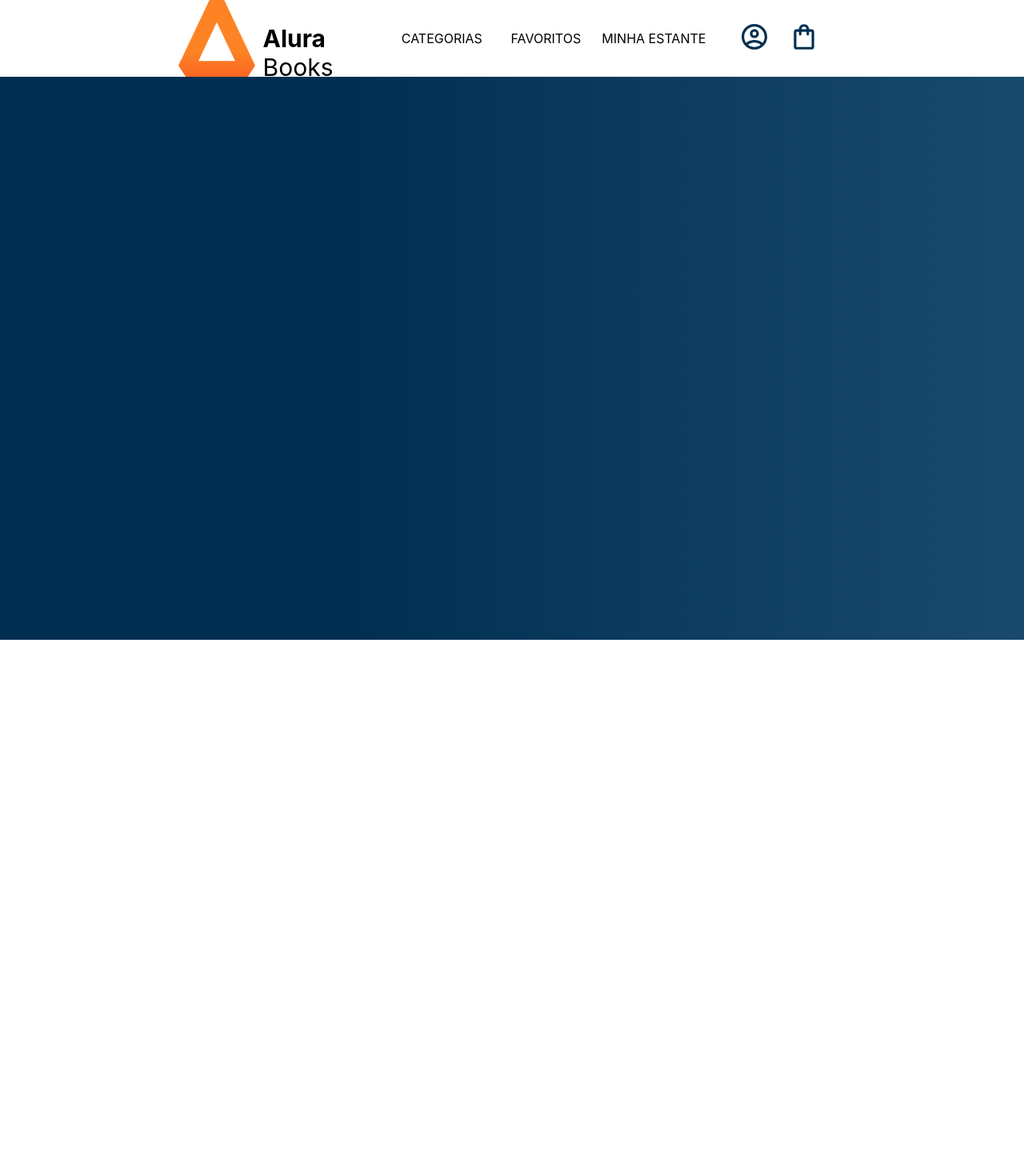
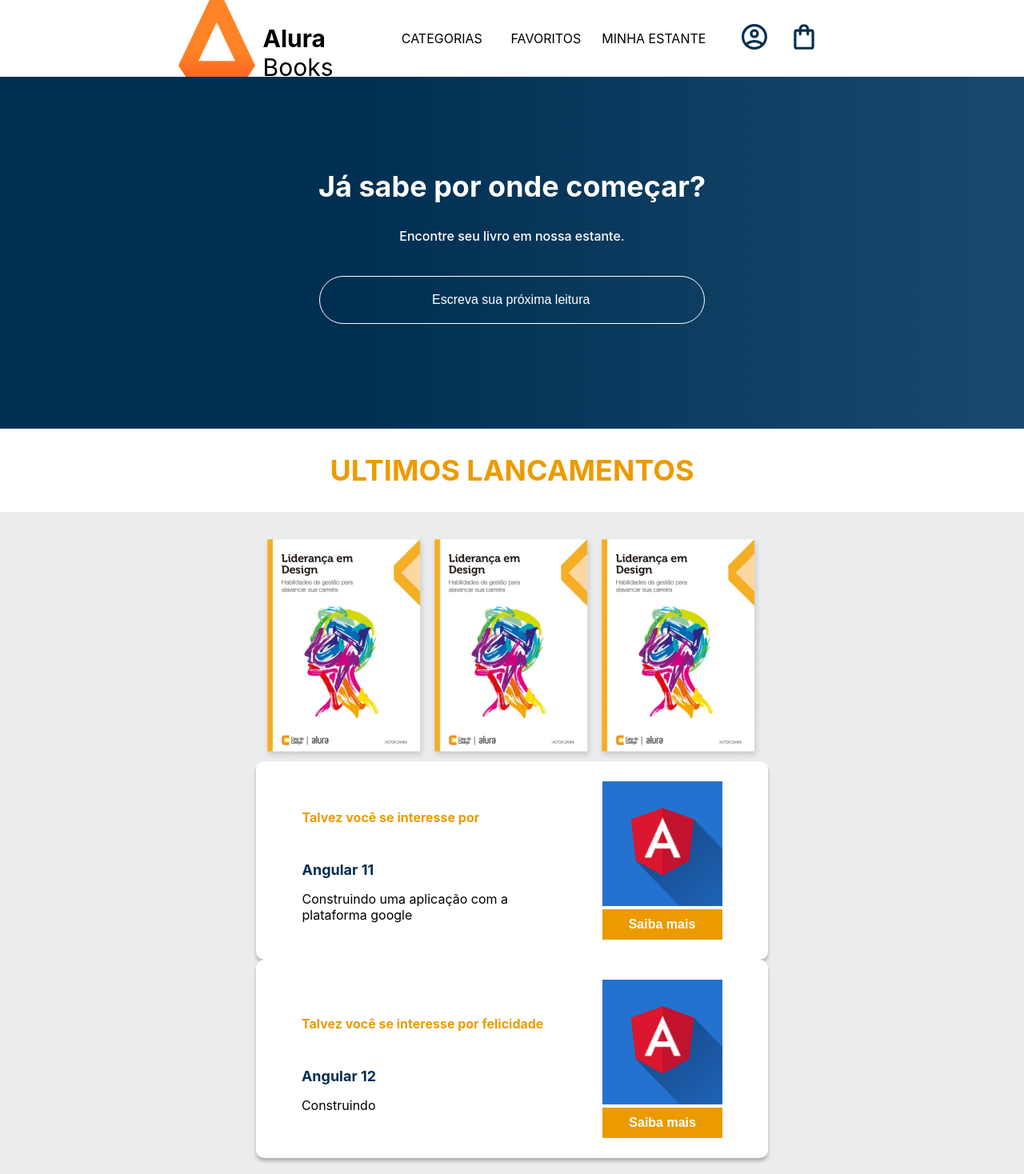
Before and after one commit to Raidejunior/alura-books, a React (Create React App) app: page / in a window 1280 px wide. Shown: the whole page at 80% size. Before the commit the page ends 800 px from the top, so only its background shows below. Built offline with nearby package versions, Linux system fonts and the light colour scheme.

Commit message:
up: Alterações front-end

```diff
--- a/src/App.js
+++ b/src/App.js
@@ -1,21 +1,20 @@
 import Header from './componentes/Header';
 import styled from 'styled-components';
+import Pesquisa from './componentes/Pesquisa';
+import UltimosLancamentos from './componentes/UltimosLancamentos';
 
 const AppContainer = styled.div`
-
     width: 100vw;
     height: 100vh;
     background-image: linear-gradient(90deg, #002F52 35%, #326589 165%);
-
-  li {
-    list-style: none;
-  }
 `
 
 function App() {
   return (
     <AppContainer>
       <Header />
+      <Pesquisa />
+      <UltimosLancamentos />
     </AppContainer>
   );
 }
--- /dev/null
+++ b/src/componentes/CardRecomenda/index.js
@@ -0,0 +1,63 @@
+import styled from "styled-components"
+import { Titulo } from "../Titulo"
+
+const Card = styled.div`
+    align-items: center;
+    background-color: #FFF;
+    box-shadow: 0px 4px 4px rgba(0, 0, 0, 0.25);
+    border-radius: 10px;
+    display: flex;
+    margin: 0 auto;
+    max-width: 600px;
+    padding: 25px 20px;
+    justify-content: space-around;
+    width: 100%;
+`
+
+const Botao = styled.button`
+    background-color: #EB9B00;
+    color: #FFF;
+    padding: 10px 0px;
+    font-size: 16px;
+    border: none;
+    font-weight: 900;
+    display: block;
+    text-align: center;
+    width: 150px;
+    &:hover {
+        cursor: pointer;
+    }
+`
+
+const Descricao = styled.p`
+    max-width: 300px;
+`
+
+const Subtitulo = styled.h4`
+    color: #002F52;
+    font-size: 18px;
+    font-weight: bold;
+    margin: 15px 0;
+`
+
+const ImgLivro = styled.img`
+    width: 150px;
+`
+
+function CardRecomenda( { titulo, subtitulo, descricao, img } ) {
+    return (
+        <Card>
+            <div>
+                <Titulo tamanhoFonte="16px" cor="#EB9B00" alinhamento="left">{ titulo }</Titulo>
+                <Subtitulo>{ subtitulo }</Subtitulo>
+                <Descricao>{ descricao }</Descricao>
+            </div>
+            <div>
+                <ImgLivro src={ img }/>
+                <Botao>Saiba mais</Botao>
+            </div>
+        </Card>
+    )
+}
+
+export default CardRecomenda
--- /dev/null
+++ b/src/componentes/Input/index.js
@@ -0,0 +1,20 @@
+import styled from "styled-components"
+
+const Input = styled.input`
+        order: 1px solid #FFF;
+        background: transparent;
+        border: 1px solid #FFF;
+        padding: 20px 140px;
+        border-radius: 50px;
+        width: 200px;
+        color: #FFF;
+        font-size: 16px;
+        margin-bottom: 10px;
+
+        &::placeholder {
+                color: #FFF;
+                font-size: 16px;
+        }
+`
+
+export default Input
--- /dev/null
+++ b/src/componentes/Pesquisa/dadosPesquisa.js
@@ -0,0 +1,9 @@
+import livro from '../../imagens/livro.png'
+
+export const livros = [
+    {nome: 'Liderança em Design', id: 1, src: livro},
+    {nome: 'Liderança em UX', id: 1, src: livro},
+    {nome: 'Javascript Assertivo', id: 2, src: livro},
+    {nome: 'Cangaceiro em Javascript', id: 3, src: livro},
+    {nome: 'Aventureiros do Java', id: 4, src: livro},
+]
--- /dev/null
+++ b/src/componentes/Pesquisa/index.js
@@ -0,0 +1,76 @@
+import Input from '../Input'
+import styled from 'styled-components'
+import { useState } from 'react'
+import { livros } from './dadosPesquisa'
+
+const PesquisaContainer = styled.section`
+        background-image: linear-gradient(90deg, #002F52 35%, #326589 165%);
+        color: #FFF;
+        text-align: center;
+        padding: 85px 0;
+        height: 270px;
+        width: 100%;
+`
+
+const Titulo = styled.h2`
+        color: #FFF;
+        font-size: 36px;
+        text-align: center;
+        width: 100%;
+`
+
+const Subtitulo = styled.h3`
+        font-size: 16px;
+        font-weight: 500;
+        margin-bottom: 40px;
+`
+
+const Resultado = styled.div`
+    display: flex;
+    justify-content: center;
+    align-items: center;
+    margin-bottom: 20px;
+    cursor: pointer;
+    p {
+        width: 200px;
+    }
+    img {
+        width: 100px;
+    }
+    &:hover {
+        border: 1px solid white;
+    }
+`
+
+function Pesquisa() {
+        const [livrosPesquisados, setLivrosPesquisados] = useState([])
+
+
+    return (
+        <PesquisaContainer>
+            <Titulo>Já sabe por onde começar?</Titulo>
+            <Subtitulo>Encontre seu livro em nossa estante.</Subtitulo>
+            <Input
+                placeholder="Escreva sua próxima leitura"
+                onBlur={evento => {
+                        const textoDigitado = evento.target.value
+                        const resultadoPesquisa = livros.filter(
+                                livro => livro.nome.includes(textoDigitado)
+                        )
+                        setLivrosPesquisados(resultadoPesquisa)
+                }}
+            />
+            {
+                livrosPesquisados.map( livro => (
+                        <Resultado>
+                                <p>{ livro.nome }</p>
+                                <img src= { livro.src } alt=''/>
+                        </Resultado>
+                ) )
+
+            }
+        </PesquisaContainer>
+    )
+}
+
+export default Pesquisa
--- /dev/null
+++ b/src/componentes/Titulo/index.js
@@ -0,0 +1,12 @@
+import styled from "styled-components";
+
+
+export const Titulo = styled.h2`
+    width: 100%;
+    padding: 30px 0;
+    background-color: #FFF;
+    color: ${ props => props.cor || '#000'};
+    font-size: ${ props => props.tamanhoFonte || '18px'};
+    text-align: ${ props => props.alinhamento || 'center'};
+    margin: 0;
+`
--- /dev/null
+++ b/src/componentes/UltimosLancamentos/dadosUltimosLancamentos.js
@@ -0,0 +1,7 @@
+import livro from '../../imagens/livro.png'
+
+export const livros = [
+    {nome: 'Liderança em Design', src: livro, id: 1},
+    {nome: 'Cangaceiro JavaScript', src: livro, id: 3},
+    {nome: 'Apache Kafka e Spring Boot', src: livro, id: 4}
+]
--- /dev/null
+++ b/src/componentes/UltimosLancamentos/index.js
@@ -0,0 +1,51 @@
+import { livros } from './dadosUltimosLancamentos'
+import styled from 'styled-components'
+import { Titulo } from '../Titulo'
+import CardRecomenda from '../CardRecomenda'
+import imagemLivro from '../../imagens/livro2.png'
+
+const UltimosLancamentosContainer = styled.section`
+    background-color: #EBECEE;
+    padding-bottom: 20px;
+    display: flex;
+    flex-direction: column;
+`
+
+
+const NovosLivrosContainer = styled.div`
+    margin-top: 30px;
+    display: flex;
+    width: 100%;
+    justify-content: center;
+    cursor: pointer;
+`
+
+function UltimosLancamentos() {
+    return (
+        <UltimosLancamentosContainer>
+            <Titulo
+                cor='#EB9B00'
+                tamanhoFonte='36px'
+            > ULTIMOS LANCAMENTOS</Titulo>
+            <NovosLivrosContainer>
+                { livros.map( livro => (
+                    <img src={livro.src}/>
+                ) ) }
+            </NovosLivrosContainer>
+            <CardRecomenda
+                titulo="Talvez você se interesse por"
+                subtitulo="Angular 11"
+                descricao="Construindo uma aplicação com a plataforma google"
+                img={imagemLivro}
+            />
+            <CardRecomenda
+                titulo="Talvez você se interesse por felicidade"
+                subtitulo="Angular 12"
+                descricao="Construindo"
+                img={imagemLivro}
+            />
+        </UltimosLancamentosContainer>
+    )
+}
+
+export default UltimosLancamentos
--- a/src/index.css
+++ /dev/null
@@ -1,13 +0,0 @@
-body {
-  margin: 0;
-  font-family: -apple-system, BlinkMacSystemFont, 'Segoe UI', 'Roboto', 'Oxygen',
-    'Ubuntu', 'Cantarell', 'Fira Sans', 'Droid Sans', 'Helvetica Neue',
-    sans-serif;
-  -webkit-font-smoothing: antialiased;
-  -moz-osx-font-smoothing: grayscale;
-}
-
-code {
-  font-family: source-code-pro, Menlo, Monaco, Consolas, 'Courier New',
-    monospace;
-}
--- a/src/index.js
+++ b/src/index.js
@@ -1,12 +1,33 @@
 import React from 'react';
 import ReactDOM from 'react-dom/client';
-import './index.css';
 import App from './App';
 import reportWebVitals from './reportWebVitals';
+import { createGlobalStyle } from 'styled-components';
+
+const GlobalStyle = createGlobalStyle`
+  body {
+    margin: 0;
+    font-family: -apple-system, BlinkMacSystemFont, 'Segoe UI', 'Roboto', 'Oxygen',
+      'Ubuntu', 'Cantarell', 'Fira Sans', 'Droid Sans', 'Helvetica Neue',
+      sans-serif;
+    -webkit-font-smoothing: antialiased;
+    -moz-osx-font-smoothing: grayscale;
+  }
+
+  code {
+    font-family: source-code-pro, Menlo, Monaco, Consolas, 'Courier New',
+      monospace;
+  }
+
+  li {
+    list-style: none;
+  }
+`
 
 const root = ReactDOM.createRoot(document.getElementById('root'));
 root.render(
   <React.StrictMode>
+    <GlobalStyle />
     <App />
   </React.StrictMode>
 );
```
